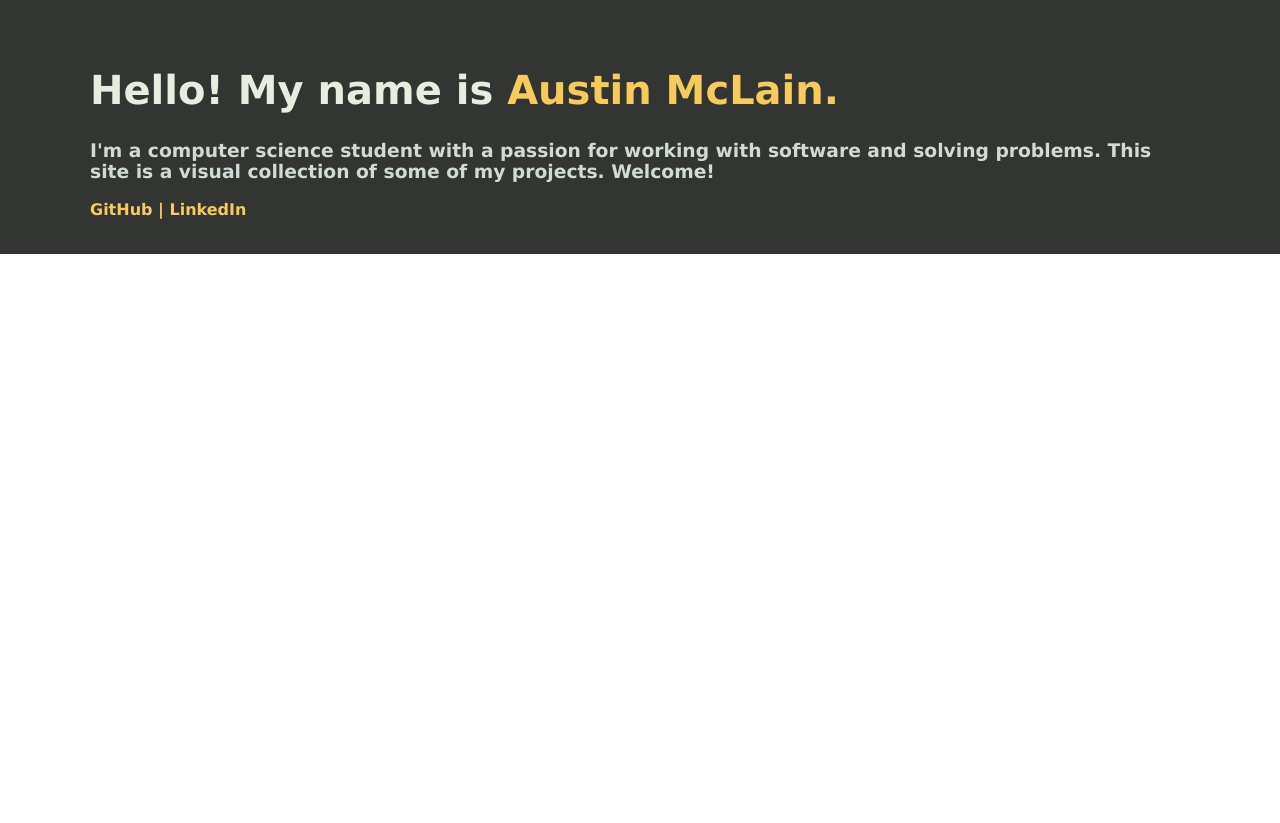
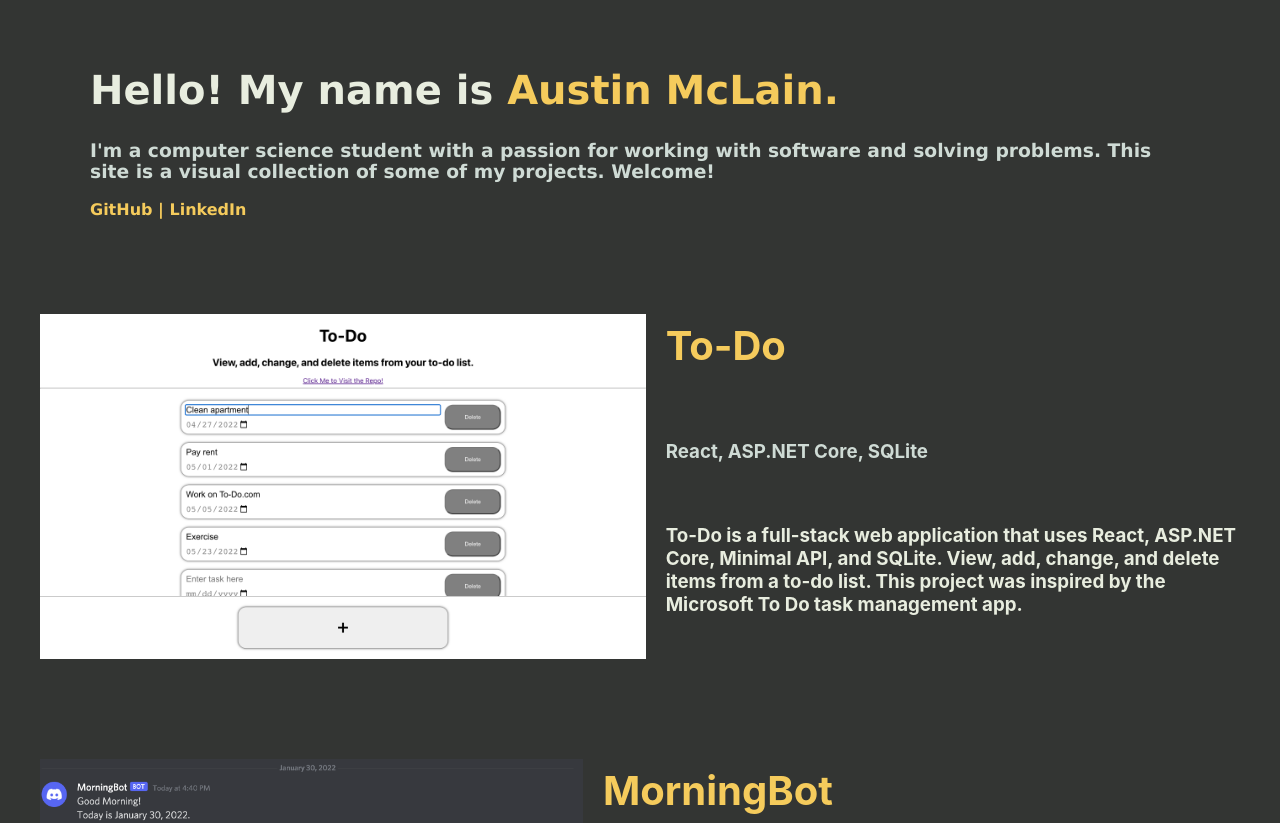
Before and after one commit to austinmclain/austinmclain.github.io, a React (Create React App) app: page / in a window 1280 px wide. Shown: the top 823 px of the page. Before the commit the page ends 800 px from the top, so only its background shows below. Built offline with nearby package versions, Linux system fonts and the light colour scheme.

Commit message:
Create project list component, add images

```diff
--- a/src/App.js
+++ b/src/App.js
@@ -1,10 +1,12 @@
 import Header from './components/header/Header';
+import ProjectList from './components/projectList/ProjectList';
 
 export default function App() {
   document.title = 'Austin McLain'
   return (
     <div className="App">
       <Header />
+      <ProjectList />
     </div>
   );
 }
--- a/src/components/header/Header.css
+++ b/src/components/header/Header.css
@@ -5,7 +5,6 @@
     padding-right: 90px;
     padding-top: 40px;
     font-family: 'Lucida Sans', 'Lucida Sans Regular', 'Lucida Grande', 'Lucida Sans Unicode', Geneva, Verdana, sans-serif;
-    background-color: #333533
 }
 
 h1 {
@@ -32,5 +31,9 @@ a {
 }
 
 a:hover {
-    background-color: #E8EDDF;
+    background-color: #E8EDDF
 }
+
+* {
+    background-color: #333533
+}
--- /dev/null
+++ b/src/components/projectList/Project.css
@@ -0,0 +1,39 @@
+.project {
+    display: grid;
+    grid-template-areas:
+        'img img img img name name name'
+        'img img img img stack stack stack'
+        'img img img img description description description';
+    width: auto;
+    margin: auto;
+    padding: 40px;
+    justify-content: center;
+}
+
+img {
+    padding-top: 20px;
+    grid-area: img;
+    width: 640px;
+    max-width: 100%;
+    height: auto;
+    display: flex;
+}
+
+.projName {
+    grid-area: name;
+    color: #F5CB5C;
+    margin-top: none;
+    padding-left: 20px
+}
+
+.stack {
+    grid-area: stack;
+    color: #CFDBD5;
+    padding-left: 20px
+}
+
+.description {
+    grid-area: description;
+    color: #E8EDDF;
+    padding-left: 20px
+}
--- /dev/null
+++ b/src/components/projectList/Project.js
@@ -0,0 +1,13 @@
+import './Project.css';
+
+export default function Project(props) {
+    const image = require(`../../images/${props.project.image}`)
+    return (
+        <div className="project">
+            <img src={image} alt={props.project.project}></img>
+            <h1 className='projName'>{props.project.name}</h1>
+            <h3 className='stack'>{props.project.stack}</h3>
+            <h3 className='description'>{props.project.description}</h3>
+        </div>
+    )
+}
--- /dev/null
+++ b/src/components/projectList/ProjectList.js
@@ -0,0 +1,16 @@
+import data from './projects.json';
+import Project from './Project';
+
+export default function ProjectList() {
+    return (
+        <div>
+            {data.map(project => {
+                return (
+                    <div key={project.id}>
+                        <Project project={project} />
+                    </div>
+                )
+            })}
+        </div>
+    )
+}
--- /dev/null
+++ b/src/components/projectList/projects.json
@@ -0,0 +1,16 @@
+[
+    {
+        "id": 1,
+        "image": "todo.png",
+        "name": "To-Do",
+        "stack": "React, ASP.NET Core, SQLite",
+        "description": "To-Do is a full-stack web application that uses React, ASP.NET Core, Minimal API, and SQLite. View, add, change, and delete items from a to-do list. This project was inspired by the Microsoft To Do task management app."
+    },
+    {
+        "id": 2,
+        "image": "morningbot.png",
+        "name": "MorningBot",
+        "stack": "Python",
+        "description": "MorningBot is a Discord bot written in Python that provides a daily informational report every morning. Additionally, weather and news can be accessed at any time and for any city/state/category using certain commands."
+    }
+]
```
Also changed, not shown: src/images/morningbot.png (added), src/images/todo.png (added).
